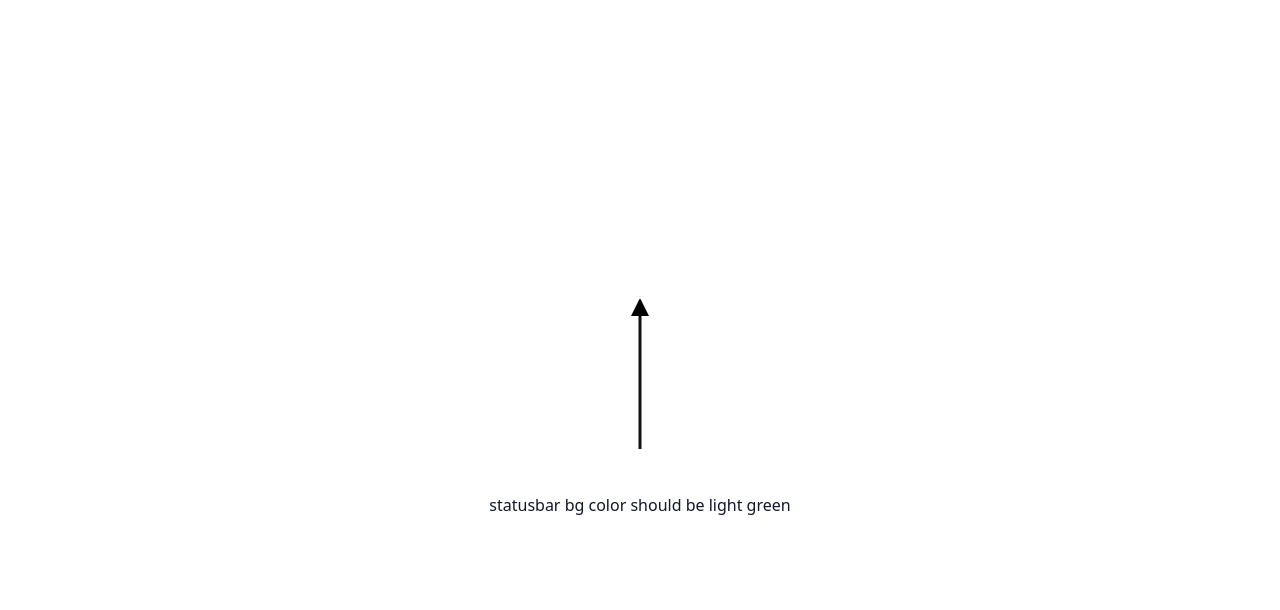
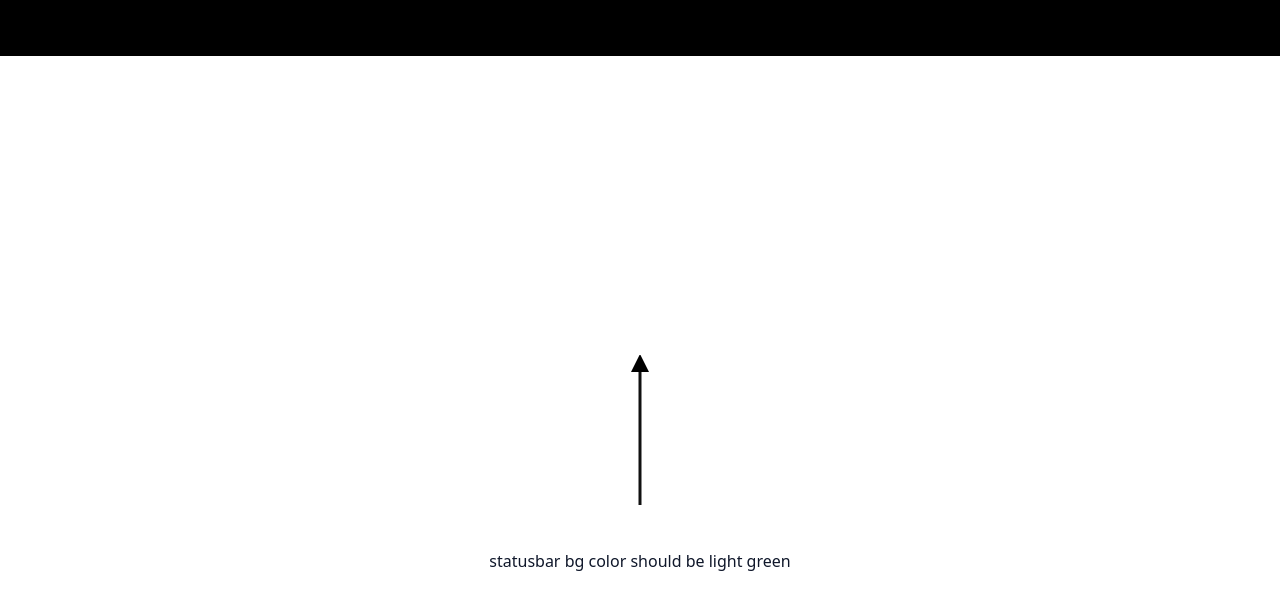
Before and after one commit to shahidAbbas/miniappjson, a plain HTML site: page index.html in a window 1280 px wide. Drawn offline with Linux system fonts and the light colour scheme.

Commit message:
added header.html

```diff
--- a/index.html
+++ b/index.html
@@ -79,9 +79,26 @@
       }
       .hint { font-size: 12px; color: #64748b; margin-top: 8px; }
       .error { color: #b91c1c; font-size: 13px; display: none; margin-top: 8px; }
+          /* Header styles */
+      .header {
+        position: sticky;
+        top: 0;
+        background: #000;
+        color: #fff;
+        min-height: 56px; /* standard mobile header height */
+        padding-top: env(safe-area-inset-top, 0px);
+        display: flex;
+        align-items: center;
+        justify-content: center;
+        z-index: 10;
+        box-sizing: border-box;
+      }
+      /* Ensure content sits comfortably below the header */
+      .page { padding: 16px 16px 24px; }
     </style>
   </head>
   <body>
+    <header class="header" role="banner" aria-label="Header"></header>
     <main class="page">
       <!-- Arrow pointing toward the status bar (top of the screen) -->
       <svg class="pointer" viewBox="0 0 24 160" aria-hidden="true">
```
